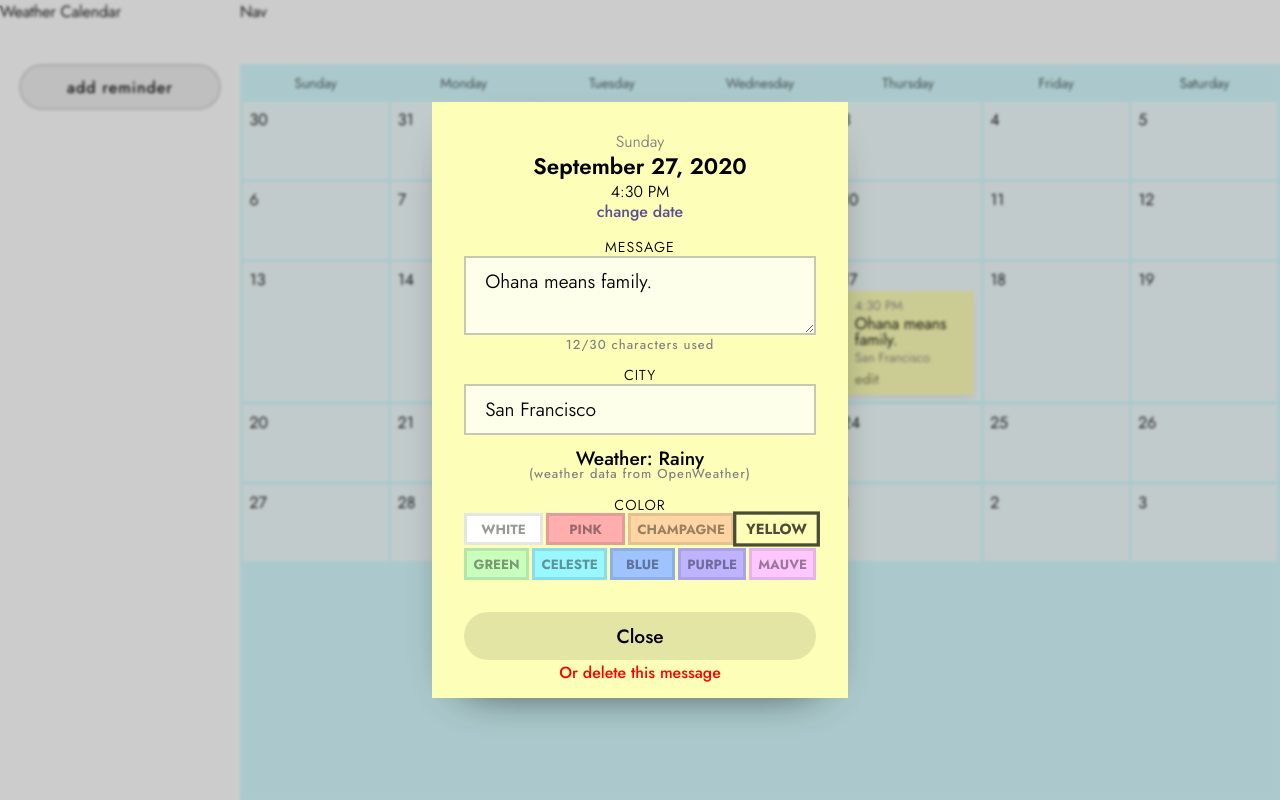
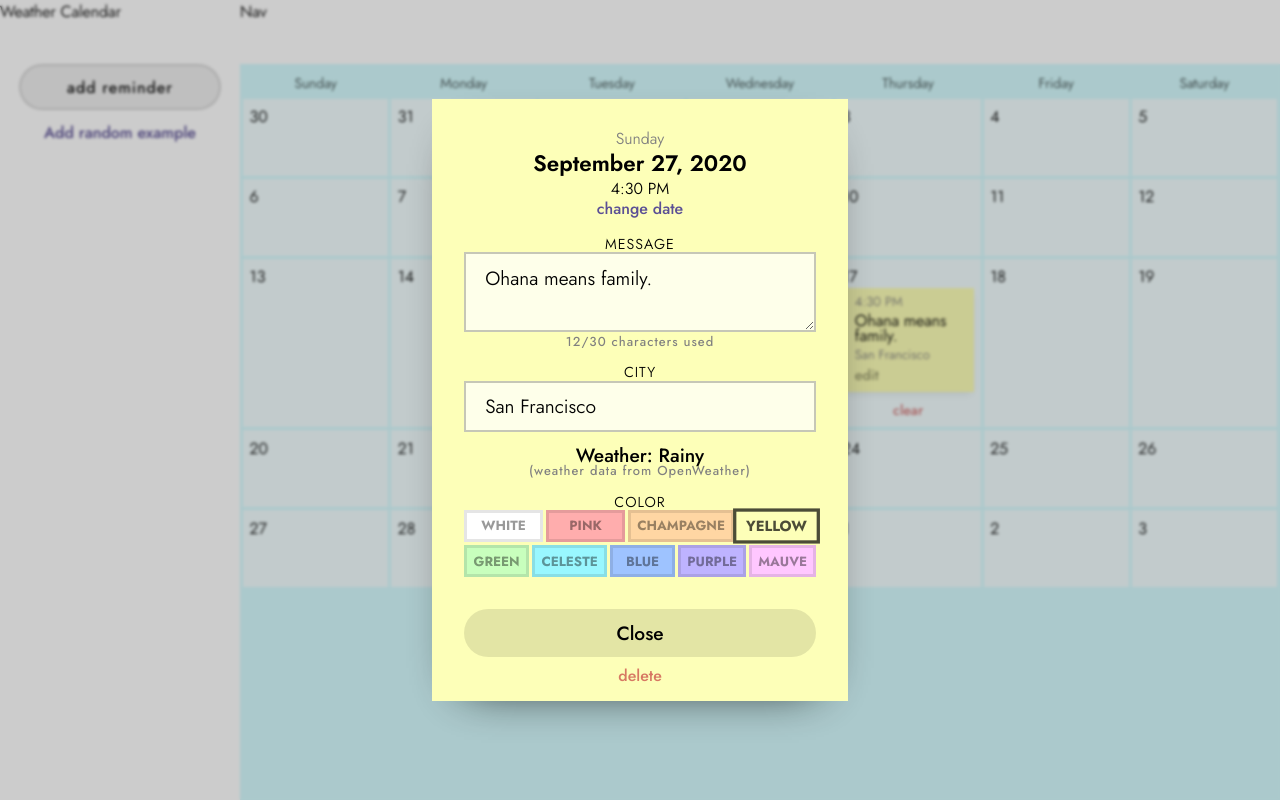
Before and after one commit to isacvale/weather-calendar, a React (Create React App) app: page / in a window 1280 px wide. Both pictures are taken after a click on the button "edit". Built offline with nearby package versions, Linux system fonts and the light colour scheme.

Commit message:
Create random reminders for testing and fixes modal dialogs on screen.

```diff
--- a/src/components/Calendar.css
+++ b/src/components/Calendar.css
@@ -2,7 +2,6 @@
     background: var(--celeste-L);
 }
 
-.CalendarHeader,
 .Calendar__daysContainer {
     display: grid;
     gap: 0.2em;
--- a/src/components/Calendar.js
+++ b/src/components/Calendar.js
@@ -19,8 +19,8 @@ const Calendar = props => {
     <section
       className='Calendar'
     >
-      <CalendarHeader />
       <div className='Calendar__daysContainer'>
+        <CalendarHeader />
         { listOfDays.map((cur, idx) => {
             const { day, month, year, weekDay } = cur
             return (
@@ -44,11 +44,13 @@ const CalendarHeader = props => {
     'Sunday', 'Monday', 'Tuesday', 'Wednesday', 'Thursday', 'Friday', 'Saturday'
   ]
   return(
-    <div className='CalendarHeader'>
+    // <div className='CalendarHeader'>
+    <>
       { daysOfTheWeek.map(day =>
         <div key={day} className='CalendarHeader__Label'>{day}</div>
       )}
-    </div>
+    </>
+    // </div>
   )
 }
 
--- a/src/components/CalendarDay.css
+++ b/src/components/CalendarDay.css
@@ -4,3 +4,17 @@
     min-height: 4em;
     padding: 0.4em;
 }
+
+.CalendarDay__NotesContainer {
+    display: flex;
+    flex-direction: column;
+    gap: 0.4em;
+}
+
+.CalendarDay_Clear-Button {
+    margin-top: 0.5em;
+    font-size: 14px;
+    display: block;
+    width: 100%;
+    color: var(--color-danger);
+}
--- a/src/components/CalendarDay.js
+++ b/src/components/CalendarDay.js
@@ -14,6 +14,7 @@ const CalendarDay = observer(props => {
       className='CalendarDay'
     >
       <header>{day}</header>
+      <div className='CalendarDay__NotesContainer'>
         { data.map((cur, idx) =>
             <CalendarReminder
               key={cur.id}
@@ -28,6 +29,14 @@ const CalendarDay = observer(props => {
             />
           )
         }
+      </div>
+      { data.length
+        ? <button
+          className='CalendarDay_Clear-Button link-button'
+          onClick={() => mainStore.clearDay(year, month, day)}
+        >clear</button>
+        : null
+      }
     </section>
   )
 })
--- a/src/components/DialogReminder.css
+++ b/src/components/DialogReminder.css
@@ -108,3 +108,8 @@
     font-variation-settings: 'wght' 500;
     min-width: 10em;
 }
+
+.DialogReminder__Delete-Button {
+    color: var(--color-danger);
+    margin-top: 0.4rem;
+}
--- a/src/components/DialogReminder.js
+++ b/src/components/DialogReminder.js
@@ -63,10 +63,9 @@ const DialogReminder = observer(props => {
       <footer>
         <DialogCloseButton onClose={closeCallback} />
         <button
-          className='link-button'
-          style={{ color: 'red' }}
-          // onClick={}
-        >Or delete this message</button>
+          className='DialogReminder__Delete-Button link-button'
+          onClick={() => mainStore.deleteReminder(year, month, day, id)}
+        >delete</button>
       </footer>
     </section>
   )
--- a/src/components/Modal.css
+++ b/src/components/Modal.css
@@ -6,7 +6,7 @@
     height: 100vh;
     justify-content: center;
     left: 0;
-    position: absolute;
+    position: fixed;
     top: 0;
     width: 100vw;
 }
--- a/src/components/SideBar.css
+++ b/src/components/SideBar.css
@@ -1,3 +1,8 @@
 .SideBar {
     padding: 0 1.2em;
 }
+
+.SideBar__Random-Button {
+    margin-top: 0.6rem;
+    width: 100%;
+}
--- a/src/components/SideBar.js
+++ b/src/components/SideBar.js
@@ -19,18 +19,6 @@ const SideBar = props => {
     setReminder(mainStore.addReminder())
   }
 
-  // const closeDialog = () => {
-  //     const newDate = reminder.newDateTime
-  //     if (newDate) {
-  //       mainStore.addReminder({
-  //         ...reminder,
-  //         dateString: reminder.newDateTime,
-  //       })
-  //       mainStore.deleteReminder(year, month, day, id)
-  //     }
-  //     setIsOpen(!isOpen)
-  //   }
-
   const { year, month, day, id } = reminder
 
   return (
@@ -41,6 +29,14 @@ const SideBar = props => {
       >
         Add reminder
       </button>
+
+      <button
+        className='SideBar__Random-Button link-button'
+        onClick={mainStore.addRandomReminder}
+      >
+        Add random example
+      </button>
+
       { reminder
         ? <Modal
           // closeCallback={closeDialog}
--- a/src/index.css
+++ b/src/index.css
@@ -25,6 +25,8 @@ code {
 /* Color declarations*/
 :root {
   --color-lightgray: hsl(0, 0%, 50%);
+  --color-danger: hsla(0, 54%, 51%, 0.7);
+
   --black-transparent: hsl(0, 0%, 0%, 0.7);
   --black-transparent-L: hsl(0, 0%, 0%, 0.4);
   --black-transparent-LL: hsl(0, 0%, 0%, 0.22);
--- a/src/stores/mainStore.js
+++ b/src/stores/mainStore.js
@@ -1,6 +1,8 @@
 import { action, observable } from 'mobx'
 import {
-    normalString
+    colorPalette,
+    getRandomItem,
+    normalString,
 } from 'utils'
 
 // Data structure
@@ -41,6 +43,8 @@ const store = observable({
     data,
 
     addReminder (data = {}) {
+        console.log('runs 2')
+
         const {
             dateString = normalString(new Date()),
             id = Math.random(),
@@ -75,12 +79,47 @@ const store = observable({
 
         return dayArray[dayArray.length - 1]
     },
+
+    addRandomReminder () {
+        console.log('runs 1')
+        const today = new Date()
+        const randomDay = Math.random() * 28
+        const month = today.getMonth()
+        const year = today.getFullYear()
+        const randomHour = Math.random() * 24
+        const randomMinutes = Math.random() * 60
+
+        const randomWords = ['', 'ipsum', 'dolor', 'sit', 'amet', 'consectetur', 'adipiscing', 'elit', 'sed', 'do', 'eiusmod']
+        const getRandomText = () => {
+            const words = []
+            for (let i = 0; i < 5; i++) {
+                words.push(getRandomItem(randomWords))
+            }
+            return words
+                .join(' ')
+                .slice(0, Math.random() * 15 + 15)
+        }
+
+        this.addReminder({
+            dateString: normalString(new Date(year, month, randomDay, randomHour, randomMinutes)),
+            color: getRandomItem(Object.keys(colorPalette)),
+            city: getRandomItem(['Vancouver', 'Edinburgh', 'Houston', 'Paris', 'Dublin', 'Rio de Janeiro', 'Lagos', 'Canberra', 'Kyoto']),
+            text: getRandomText()
+        })
+    },
+
     deleteReminder (year, month, day, id) {
         const monthArray = this.data.reminders[year][month]
         monthArray[day] = monthArray[day].filter(reminder => reminder.id !== id)
     },
+
+    clearDay (year, month, day) {
+        this.data.reminders[year][month][day] = []
+    },
 }, {
+    addRandomReminder: action.bound,
     addReminder: action.bound,
+    clearDay: action.bound,
     deleteReminder: action.bound,
 })
 
--- a/src/utils.js
+++ b/src/utils.js
@@ -75,11 +75,12 @@ const colorPalette = {
 const colorAliasToCSSVar = alias =>
   colorPalette[alias]
 
+
+const addLeadingZero = num => {
+  return ('00' + num).slice(-2)
+}
+
 const normalString = dateArg => {
-  const addLeadingZero = num => {
-    return ('00' + num).slice(-2)
-  }
-
 
   const date = typeof dateArg === 'string'
     ? new Date(dateArg)
@@ -101,11 +102,15 @@ const getTime = dateArg => {
   return `${time.match(/\d+:\d{2}/)} ${time.match(/[A-Z]{2}/)}`
 }
 
+const getRandomItem = arr =>
+  arr[Math.floor(Math.random() * arr.length)]
+
 export {
   colorAliasToCSSVar,
   colorPalette,
   daysInMonth,
   extendDaysList,
+  getRandomItem,
   getTime,
   getWeekDay,
   listDays,
```
Lines whose indentation alone changed are shown as unchanged.
